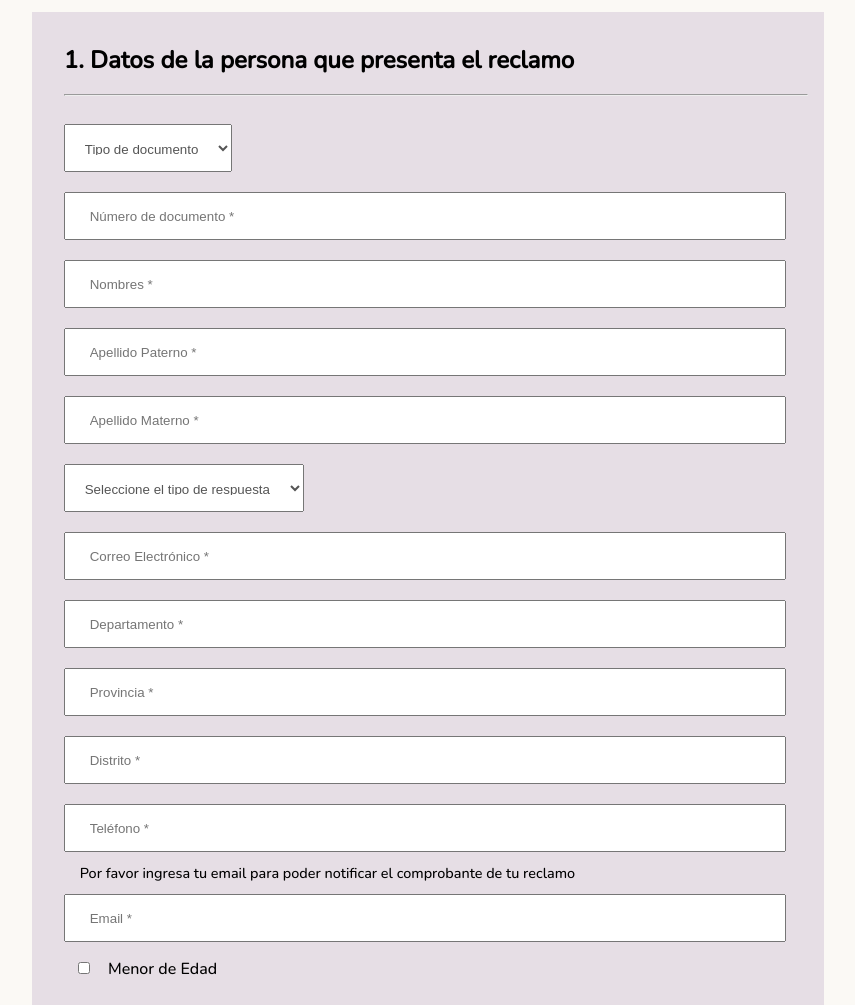
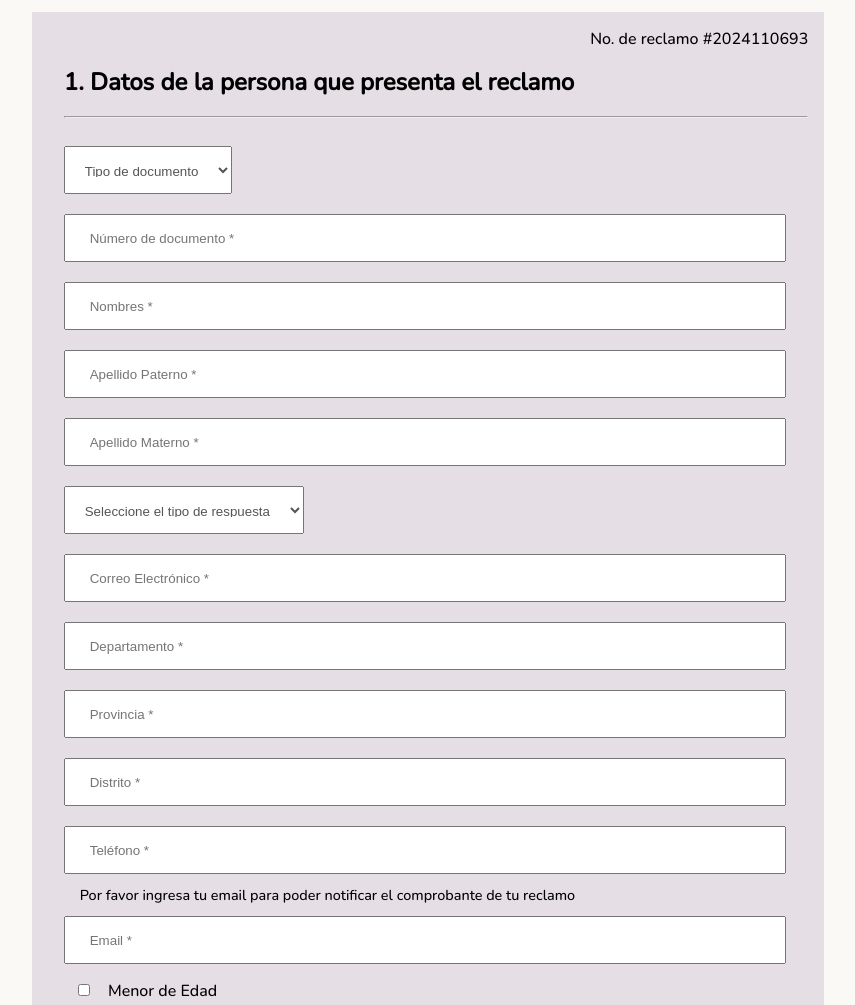
Before and after one commit to BrandyCreativa/reclamos-brandycreativa, a website: page index.html in a window 1280 px wide. Shown: the top 1005 px of the page, without its empty margins (212-1067 px from the left). Drawn offline with nearby package versions, Linux system fonts and the light colour scheme.

Commit message:
add nroReclamo

```diff
--- a/index.html
+++ b/index.html
@@ -80,6 +80,9 @@
         <form id="contact-form">
 
             <div class="datos-personales">
+                <span class="nroReclamo"></span>
+                <input type="hidden" id="nroReclamo" name="nroReclamo">
+                <br>
                 <h2>1. Datos de la persona que presenta el reclamo</h2>
                 <hr>
                 <select id="tipoDocumento" name="tipoDocumento" required>
@@ -225,6 +228,21 @@
         </div>
     </div>
     <script>
+        document.addEventListener('DOMContentLoaded', function () {
+            // genera nroReclamo
+            let claimNumber = localStorage.getItem('claimNumber');
+            if (!claimNumber) {
+                var today = new Date();
+                var year = today.getFullYear();
+                var month = ("0" + (today.getMonth() + 1)).slice(-2);
+                var day = ("0" + today.getDate()).slice(-2);
+                var formattedDate = year + month + day;
+                var randomDigits = Math.floor(Math.random() * 100).toString().padStart(2, '0');
+                claimNumber = formattedDate + randomDigits;
+                localStorage.setItem('claimNumber', claimNumber);
+            }
+            document.querySelector('.nroReclamo').textContent = "No. de reclamo #" + claimNumber;
+        });
         document.getElementById('contact-form').addEventListener('submit', function (event) {
             event.preventDefault();
 
--- a/style.css
+++ b/style.css
@@ -160,6 +160,11 @@ hr {
     text-align: justify;
 }
 
+.nroReclamo {
+    float: right;
+    margin-top: -1rem;
+}
+
 @media screen and (max-width: 1000px) {
 
     h2,
```
